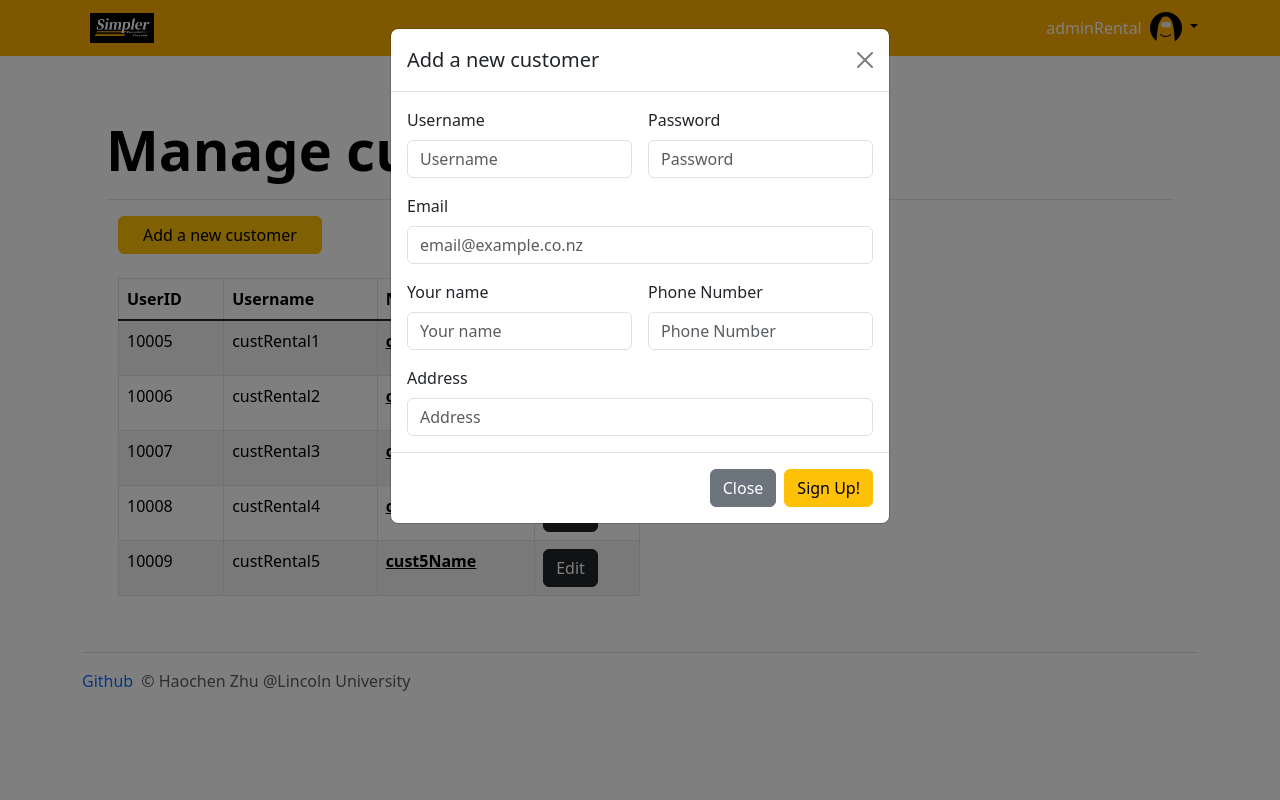
After one commit to JinkelaP/Simple-Car-Rental-System, a Flask app: page /customers in a window 1280 px wide, after a click on "Add a new customer". The commit adds this page. Run offline with Flask 3, Linux system fonts and the light colour scheme; a user stored in the database is signed in; data comes from the database, SQL or seed files in the repository.

Commit message:
customer management add

```diff
--- a/app/templates/carListEdit.html
+++ b/app/templates/carListEdit.html
@@ -1,6 +1,6 @@
 <!-- This is the dashboard for admin. -->
 {% extends "base.html" %}
-{% block title %}Cars - Simpler Rental{% endblock %}
+{% block title %}Manage cars - Simpler Rental{% endblock %}
 
 {% block content %}
 
--- /dev/null
+++ b/app/templates/customers.html
@@ -0,0 +1,349 @@
+<!-- This is the dashboard for admin. -->
+{% extends "base.html" %}
+{% block title %}Customers - Simpler Rental{% endblock %}
+
+{% block content %}
+
+<div class="px-4 pt-1 my-2">
+    <div class="border-bottom">
+        <h1 class="display-4 text-body-emphasis fw-bold">Manage customers</h1>
+        <p class="lead"></p>
+
+    </div>
+
+
+
+    <div class="container">
+        <div class="col-lg-6">
+            <!-- Add a new customer function modal -->
+            {%if userInfoJinja==1 %}
+            <button type="button" class="btn btn-warning px-4 my-3" data-bs-toggle="modal"
+                data-bs-target="#customerAdd">Add
+                a new customer</button>
+            <div class="container w-50 m-auto">
+                <div class="modal fade" id="customerAdd" tabindex="-1" aria-labelledby="carTitle" aria-hidden="true">
+                    <div class="modal-dialog">
+                        <div class="modal-content">
+                            <div class="modal-header">
+                                <h1 class="modal-title fs-5" id="customerAddTitle">Add a new customer</h1>
+                                <button type="button" class="btn-close" data-bs-dismiss="modal"
+                                    aria-label="Close"></button>
+                            </div>
+                            <form method="POST" action="/customers" id="newCustomer-form" class="needs-validation"
+                                novalidate>
+                                <div class="modal-body">
+                                    <div class="row g-3">
+
+                                        <div class="col-sm-6">
+                                            <label for="userName" class="form-label">Username</label>
+                                            <input type="text" class="form-control" id="userName" name="userName"
+                                                placeholder="Username" pattern="^[a-zA-Z0-9]*$" maxlength="20" required>
+                                            <div class="invalid-feedback">
+                                                Invalid. Alphabets and numbers only. max 20 characters.
+                                            </div>
+                                        </div>
+
+                                        <div class="col-sm-6">
+                                            <label for="password" class="form-label">Password</label>
+                                            <input type="password" class="form-control" id="userPassword"
+                                                name="userPassword" placeholder="Password"
+                                                pattern="^(?=.*[A-Z])(?=.*[a-zA-Z0-9]).{8,}$" maxlength="30" required>
+                                            <div class="invalid-feedback">
+                                                Alphabets and numbers only. Must have one capitalised
+                                                character. Minimum 8 characters.
+                                            </div>
+                                        </div>
+
+                                        <div class="col-12">
+                                            <label for="email" class="form-label">Email</label>
+                                            <input type="email" class="form-control" id="userEmail" name="userEmail"
+                                                placeholder="email@example.co.nz"
+                                                pattern="[a-zA-Z0-9._%+-]+@[a-zA-Z0-9.-]+\.[a-zA-Z]{2,}" maxlength="255"
+                                                required>
+                                            <div class="invalid-feedback">
+                                                Invalid.
+                                            </div>
+                                        </div>
+
+                                        <div class="col-sm-6">
+                                            <label for="realName" class="form-label">Your name</label>
+                                            <input type="text" class="form-control" id="realName" name="realName"
+                                                placeholder="Your name" pattern="[a-zA-Z]+" maxlength="20" required>
+                                            <div class="invalid-feedback">
+                                                Invalid. Alphabets only. max 20 characters.
+                                            </div>
+                                        </div>
+
+                                        <div class="col-sm-6">
+                                            <label for="phoneNumber" class="form-label">Phone Number</label>
+                                            <input type="text" class="form-control" id="phoneNumber" name="phoneNumber"
+                                                placeholder="Phone Number" pattern="^[0-9]+$" maxlength="12" required>
+                                            <div class="invalid-feedback">
+                                                Invalid. Numbers Only.
+                                            </div>
+                                        </div>
+
+                                        <div class="col-12">
+                                            <label for="userAddress" class="form-label">Address</label>
+                                            <input type="text" class="form-control" id="userAddress" name="userAddress"
+                                                placeholder="Address" maxlength="100" required>
+                                            <div class="invalid-feedback">
+                                                Invalid.
+                                            </div>
+                                        </div>
+
+
+
+                                    </div>
+                                </div>
+                                <div class="modal-footer">
+                                    <button type="button" class="btn btn-secondary"
+                                        data-bs-dismiss="modal">Close</button>
+                                    <button type="submit" class="btn btn-warning">Sign Up!</button>
+                                </div>
+                            </form>
+
+
+
+                        </div>
+                    </div>
+                </div>
+            </div>
+            {%endif%}
+            <table class="table table-striped table-bordered border-100 table-responsive my-2">
+
+                <thead>
+                    <tr>
+                        <th>UserID</th>
+                        <th>Username</th>
+                        <th>Name</th>
+                    </tr>
+                </thead>
+                <tbody class="table-group-divider">
+                    {% for member in customerInfo %}
+                    <tr>
+                        {% for entry in member %}
+                        {% if loop.index0 == 0 %}
+                        <td>{{entry}}</td>
+                        {% elif loop.index0 == 2 %}
+                        <td>{{entry}}</td>
+                        {% elif loop.index0 == 5 %}
+                        <td><u><b>{{entry}}</b></u></td>
+                        <td>{%if userInfoJinja==1 %}<button type="button" class="btn btn-dark"
+                                data-bs-toggle="modal" data-bs-target="#edit-member-{{ member[0] }}">
+                                Edit
+                            </button>{%else%}<button type="button" class="btn btn-primary"
+                                data-bs-toggle="modal" data-bs-target="#edit-member-{{ member[0] }}">
+                                Details
+                            </button>{%endif%}
+                            <!-- Edit members page -->
+                            <div class="modal fade" id="edit-member-{{ member[0] }}" tabindex="-1"
+                                aria-labelledby="member-name" aria-hidden="true">
+                                <div class="modal-dialog">
+                                    <div class="modal-content">
+                                        <div class="modal-header">
+                                            <h1 class="modal-title fs-5" id="member-name">{{member[2]}}</h1>
+                                            <button type="button" class="btn-close" data-bs-dismiss="modal"
+                                                aria-label="Close"></button>
+                                        </div>
+                                        <form method="POST" action="/customers" id="edit-form" class="needs-validation"
+                                            novalidate>
+                                            <div class="modal-body">
+                                                <div class="row g-3">
+
+                                                    <div class="col-12">
+                                                        <label for="realNameExisting" class="form-label">Your
+                                                            Name</label>
+                                                        {%if userInfoJinja != 1 %}
+                                                        <input type="text" class="form-control" id="realNameExisting"
+                                                            name="realNameExisting" placeholder="Name"
+                                                            value="{{member[5]}}" maxlength="80" disabled>
+                                                        {%else%}
+                                                        <input type="text" class="form-control" id="realNameExisting"
+                                                            name="realNameExisting" placeholder="Name"
+                                                            value="{{member[5]}}" maxlength="80">
+
+                                                        {%endif%}
+                                                        <div class="invalid-feedback">
+                                                            Invalid.
+                                                        </div>
+                                                    </div>
+
+                                                    <div class="col-sm-6">
+                                                        <label for="userNameExisting"
+                                                            class="form-label">Username</label>
+                                                        {%if userInfoJinja != 1 %}
+                                                        <input type="text" class="form-control" id="userNameExisting"
+                                                            name="userNameExisting" value="{{member[2]}}"
+                                                            pattern="^[a-zA-Z0-9]*$" maxlength="20" readonly>
+                                                        {%else%}
+                                                        <input type="text" class="form-control" id="userNameExisting"
+                                                            name="userNameExisting" value="{{member[2]}}"
+                                                            pattern="^[a-zA-Z0-9]*$" maxlength="20" disabled>
+                                                        {%endif%}
+                                                        <div class="invalid-feedback">
+                                                            Invalid. Alphabets and numbers only. max 20 characters.
+                                                        </div>
+                                                    </div>
+
+                                                    <div class="col-sm-6">
+                                                        <label for="userPasswordExisting"
+                                                            class="form-label">Password</label>
+                                                        {%if userInfoJinja != 1 %}
+                                                        <input type="password" class="form-control"
+                                                            id="userPasswordExisting" name="userPasswordExisting"
+                                                            pattern="^(?=.*[A-Z])(?=.*[a-zA-Z0-9]).{8,}$" maxlength="30"
+                                                            disabled>
+                                                        {%else%}
+                                                        <input type="password" class="form-control"
+                                                            id="userPasswordExisting" name="userPasswordExisting"
+                                                            pattern="^(?=.*[A-Z])(?=.*[a-zA-Z0-9]).{8,}$"
+                                                            maxlength="30">
+                                                        {%endif%}
+                                                        <div class="invalid-feedback">
+                                                            Alphabets and numbers only. Must have one capitalised
+                                                            character. Minimum 8 characters.
+                                                        </div>
+                                                    </div>
+
+                                                    <div class="col-sm-6">
+                                                        <label for="emailExisting" class="form-label">Email</label>
+                                                        {%if userInfoJinja != 1 %}
+                                                        <input type="email" class="form-control" id="userEmailExisting"
+                                                            name="userEmailExisting" placeholder="email@example.co.nz"
+                                                            value="{{member[6]}}"
+                                                            pattern="[a-zA-Z0-9._%+-]+@[a-zA-Z0-9.-]+\.[a-zA-Z]{2,}"
+                                                            maxlength="255" disabled>
+                                                        {%else%}
+                                                        <input type="email" class="form-control" id="userEmailExisting"
+                                                            name="userEmailExisting" placeholder="email@example.co.nz"
+                                                            value="{{member[6]}}"
+                                                            pattern="[a-zA-Z0-9._%+-]+@[a-zA-Z0-9.-]+\.[a-zA-Z]{2,}"
+                                                            maxlength="255">
+                                                        {%endif%}
+                                                        <div class="invalid-feedback">
+                                                            Invalid.
+                                                        </div>
+                                                    </div>
+
+                                                    <div class="col-sm-6">
+                                                        <label for="phoneNumberExisting" class="form-label">Phone
+                                                            Number</label>
+                                                        {%if userInfoJinja != 1 %}
+                                                        <input type="text" class="form-control" id="phoneNumberExisting"
+                                                            name="phoneNumberExisting" placeholder="Phone Number"
+                                                            value="{{member[7]}}" pattern="^[0-9]+$" maxlength="12"
+                                                            disabled>
+                                                        {%else%}
+                                                        <input type="text" class="form-control" id="phoneNumberExisting"
+                                                            name="phoneNumberExisting" placeholder="Phone Number"
+                                                            value="{{member[7]}}" pattern="^[0-9]+$" maxlength="12">
+                                                        {%endif%}
+                                                        <div class="invalid-feedback">
+                                                            Invalid. Numbers Only.
+                                                        </div>
+                                                    </div>
+
+
+                                                    <div class="col-12">
+                                                        <label for="userAddressExisting"
+                                                            class="form-label">Address</label>
+                                                        {%if userInfoJinja != 1 %}
+                                                        <input type="text" class="form-control" id="userAddressExisting"
+                                                            name="userAddressExisting" placeholder="Address"
+                                                            value="{{member[8]}}" maxlength="100" disabled>
+                                                        {%else%}
+                                                        <input type="text" class="form-control" id="userAddressExisting"
+                                                            name="userAddressExisting" placeholder="Address"
+                                                            value="{{member[8]}}" maxlength="100">
+                                                        {%endif%}
+                                                        <div class="invalid-feedback">
+                                                            Invalid.
+                                                        </div>
+                                                    </div>
+
+                                                    <div class="col-sm-6">
+                                                        <label for="userIDExisting" class="form-label">UserID</label>
+                                                        <input type="text" class="form-control" id="userIDExisting"
+                                                            name="userIDExisting" value="{{member[0]}}" maxlength="20"
+                                                            readonly>
+                                                    </div>
+
+
+
+                                                </div>
+                                            </div>
+                                            <div class="modal-footer">
+                                                {%if userInfoJinja==1 %}<button name="action" value="delete"
+                                                    type="submit" class="btn btn-danger">Delete</button>
+                                                <button name="action" value="submit" type="submit"
+                                                    class="btn btn-warning">Update</button>{%endif%}
+                                            </div>
+                                        </form>
+                                        <script>
+                                            (() => {
+                                                'use strict'
+
+                                                // Fetch all the forms we want to apply custom Bootstrap validation styles to
+                                                const forms = document.querySelectorAll('.needs-validation')
+
+                                                // Loop over them and prevent submission
+                                                Array.from(forms).forEach(form => {
+                                                    form.addEventListener('submit', event => {
+                                                        if (!form.checkValidity()) {
+                                                            event.preventDefault()
+                                                            event.stopPropagation()
+                                                        }
+
+                                                        form.classList.add('was-validated')
+                                                    }, false)
+                                                })
+                                            })()
+                                        </script>
+
+                                    </div>
+                                </div>
+                            </div>
+                        </td>
+
+                        {% endif %}
+
+                        {% endfor %}
+                    </tr>
+                    {% endfor %}
+
+                </tbody>
+            </table>
+        </div>
+    </div>
+</div>
+<script>
+        (() => {
+            'use strict'
+
+            // Fetch all the forms we want to apply custom Bootstrap validation styles to
+            const forms = document.querySelectorAll('.needs-validation')
+
+            // Loop over them and prevent submission
+            Array.from(forms).forEach(form => {
+                form.addEventListener('submit', event => {
+                    if (!form.checkValidity()) {
+                        event.preventDefault()
+                        event.stopPropagation()
+                    }
+
+                    form.classList.add('was-validated')
+                }, false)
+            })
+        })()
+</script>
+<script>
+    // alert for successful edit
+    var successMessage = "{{ get_flashed_messages(category_filter=['success'])[0] }}";
+    if (successMessage) {
+        alert(successMessage);
+    }
+</script>
+
+
+{% endblock %}
--- a/app/templates/dash1.html
+++ b/app/templates/dash1.html
@@ -12,7 +12,7 @@
     <div class="col-lg-12 my-2">
         <a class="btn btn-primary btn-sm px-4 my-2 mx-1" href="/carsList">All Cars</a>
         <a class="btn btn-outline-secondary btn-sm px-4 my-2 mx-1" href="/carsListEdit">Manage Cars</a>
-        <a class="btn btn-outline-secondary btn-sm px-4 my-2 mx-1" href="/manageCustomers">Manage Customers</a>
+        <a class="btn btn-outline-secondary btn-sm px-4 my-2 mx-1" href="/customers">Manage Customers</a>
         <a class="btn btn-outline-secondary btn-sm px-4 my-2 mx-1" href="/manageStaff">Manage Staff</a>
     </div>
     <h2 class="text-body-emphasis mt-2 pt-1"> You have</h2>
--- a/app/templates/index.html
+++ b/app/templates/index.html
@@ -59,6 +59,7 @@
                 <button class="btn btn-dark w-100 py-2 mb-2" type="button" data-bs-toggle="modal"
                     data-bs-target="#add-member">Sign up</button>
             </form>
+            <div> For testing account, see readme on Github repo. Link in the footer.</div>
         </div>
 
 
--- a/app/views.py
+++ b/app/views.py
@@ -77,8 +77,6 @@ def index():
         if account:
             msg = 'Failed sign up: Account already exists!'
             return render_template("index.html", msg = msg)
-        elif request.form == None:
-            return redirect("/")
         elif not re.match(r'[^@]+@[^@]+\.[^@]+', email):
             msg = 'Failed sign up: Invalid email address!'
             return render_template("index.html", msg = msg)
```
Also changed, not shown: app/functions.py (+109 -0 lines), app/templates/dash2.html (+4 -9 lines), README.md.
